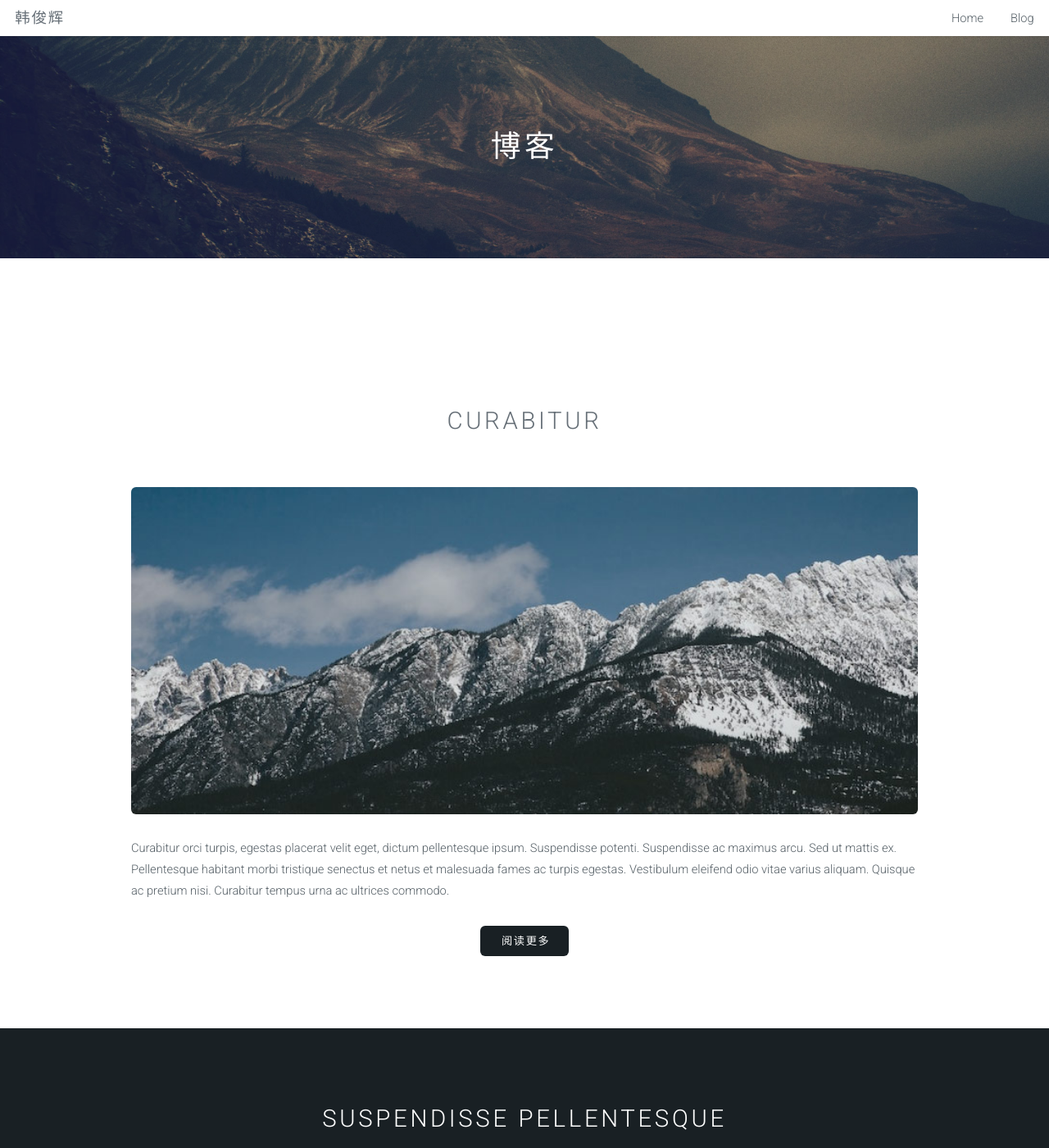
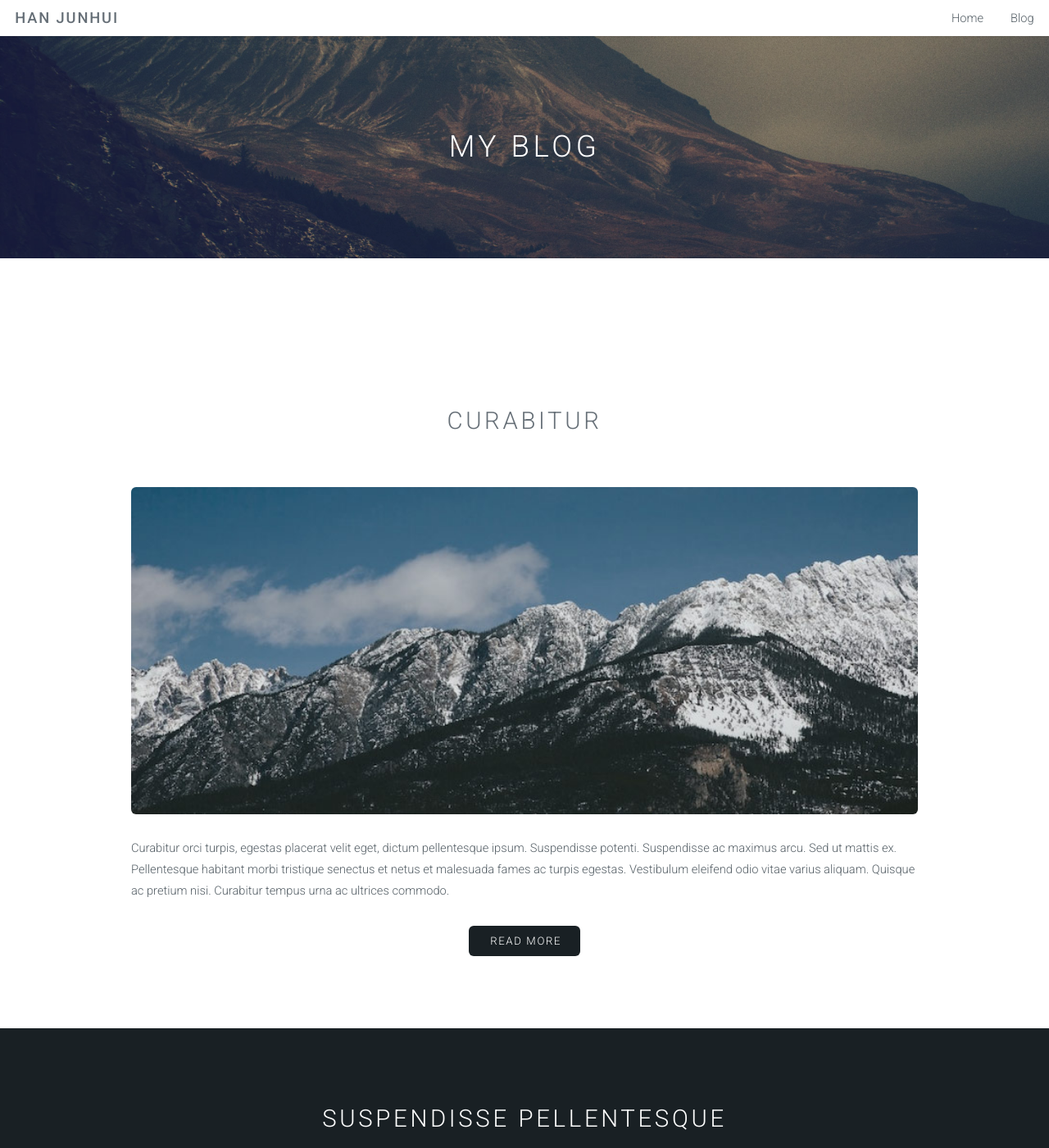
Before and after one commit to jsph99/jsph99.github.io, a Jekyll site: the page built from blog.html, in a window 1280 px wide and 1400 px high. Shown: the whole window at 82% size. Built offline with Jekyll 4.4.1, drawn with Linux system fonts in a browser that asks for light colours; some of the changed text lies outside the part shown.

Commit message:
2024/11/20/23:01

```diff
--- a/_config.yml
+++ b/_config.yml
@@ -1,8 +1,8 @@
 # Site settings
-title: 韩俊辉
+title: HAN JUNHUI
 email: contactme@hanjunhui.com
 description: > # this means to ignore newlines until "baseurl:"
-  独立之精神，自由之思想
+  LIGHT & TRUTH
 baseurl: "/" # the subpath of your site, e.g. /blog/
 url: "jsph06.github.io" # the base hostname & protocol for your site
 twitter_username: jsph_06
--- a/blog.html
+++ b/blog.html
@@ -5,7 +5,7 @@ layout: default
 <!-- Banner -->
 <section id="banner">
     <div class="inner">
-        <h2>博客</h2>
+        <h2>My Blog</h2>
     </div>
 </section>
 <section id="main" class="wrapper style1">
@@ -19,7 +19,7 @@ layout: default
             </section>
             <section class="special">
                 <ul class="actions">
-                    <li><a href="{{ site.baseurl }}{{ post.url }}" class="button {% cycle '', 'alt'%}">阅读更多</a></li>
+                    <li><a href="{{ site.baseurl }}{{ post.url }}" class="button {% cycle '', 'alt'%}">Read More</a></li>
                 </ul>
             </section>
         </div>
```
